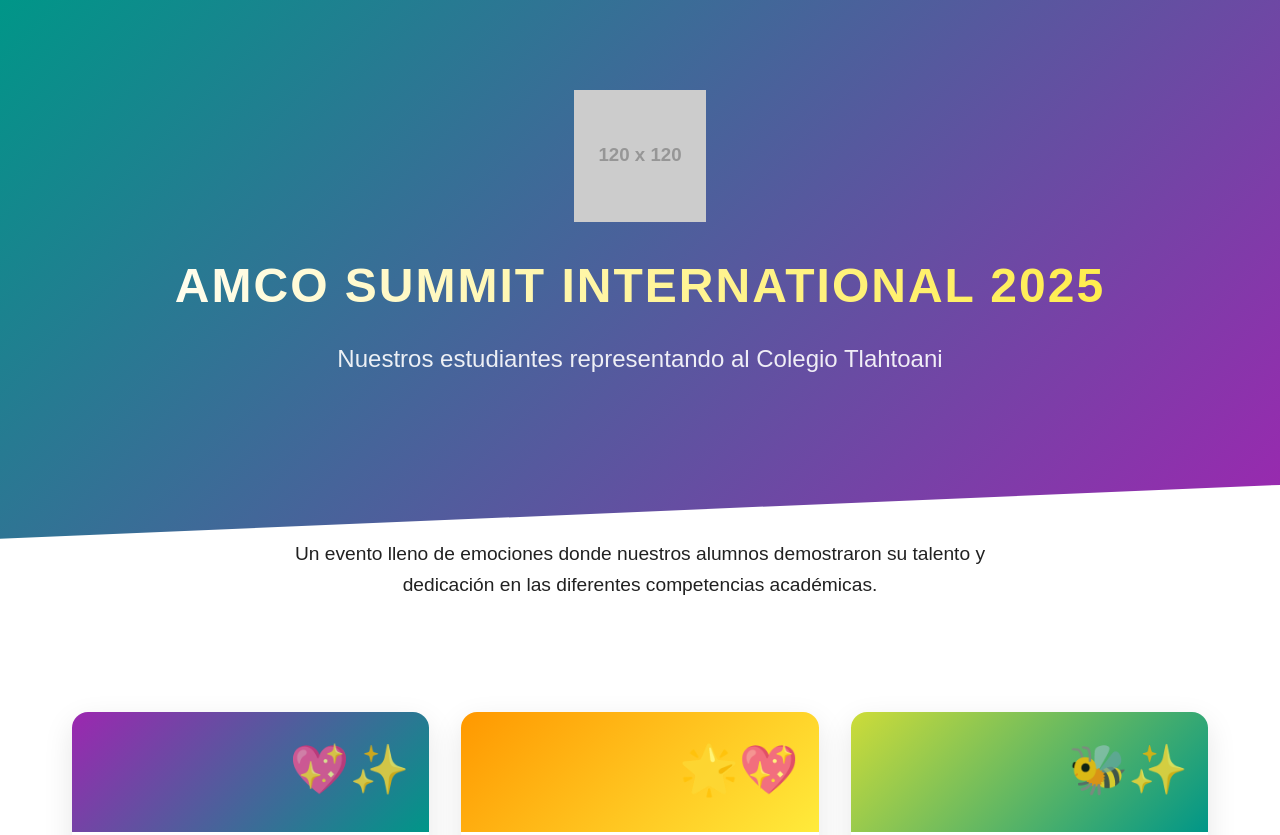
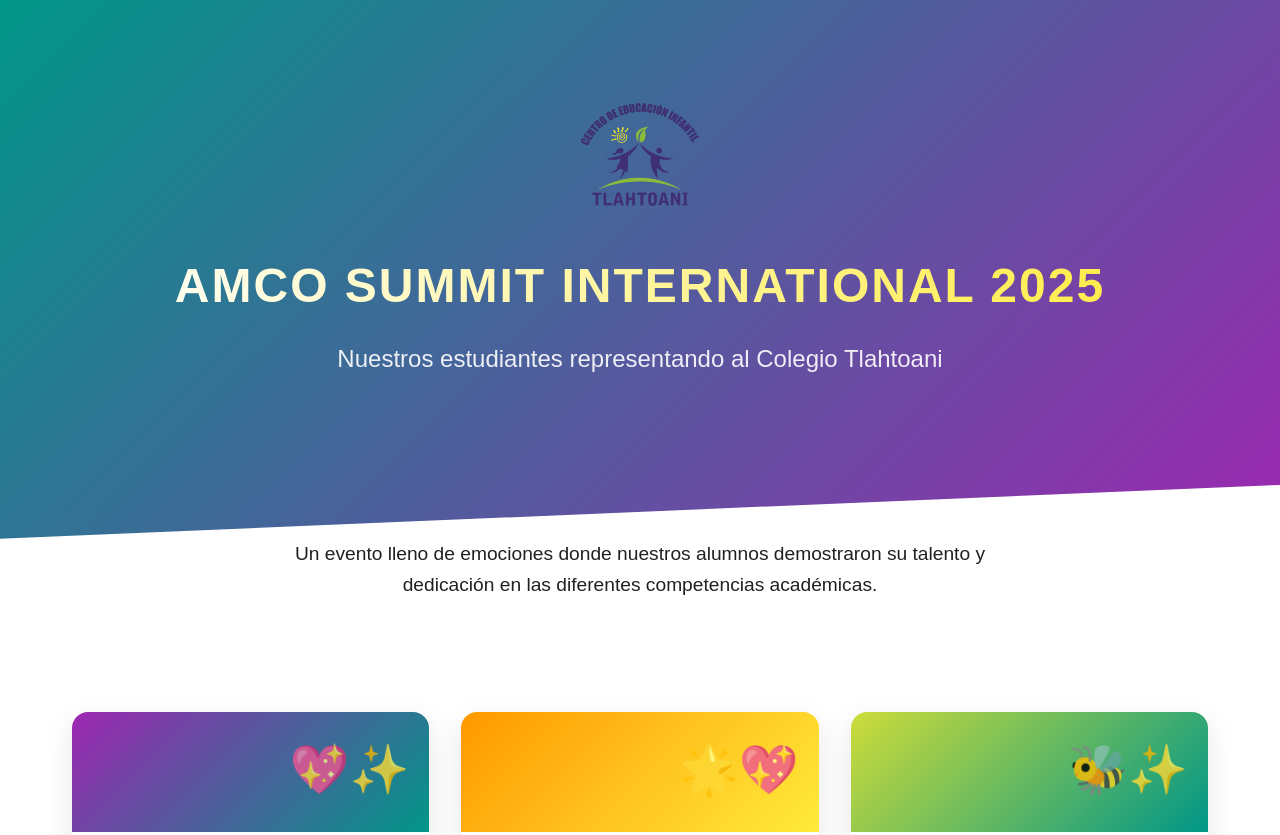
Before and after one commit to colegiotlahtoani/amcosummit, a plain HTML site: page index.html in a window 1280 px wide. Shown: the top 835 px of the page. Drawn offline with Linux system fonts and the light colour scheme; placeholder pictures from the web are drawn by us.

Commit message:
Update index.html

```diff
--- a/index.html
+++ b/index.html
@@ -245,7 +245,7 @@
 <body>
     <header class="hero">
         <div class="container">
-            <img src="https://via.placeholder.com/120x120" alt="Colegio Tlahtoani" class="logo-colegio">
+            <img src="logo-colegio-tlahtoani.png" alt="Logo Colegio Tlahtoani" class="logo-colegio">
             <h1>AMCO SUMMIT INTERNATIONAL 2025</h1>
             <p class="hero-subtitle">Nuestros estudiantes representando al Colegio Tlahtoani</p>
         </div>
```
